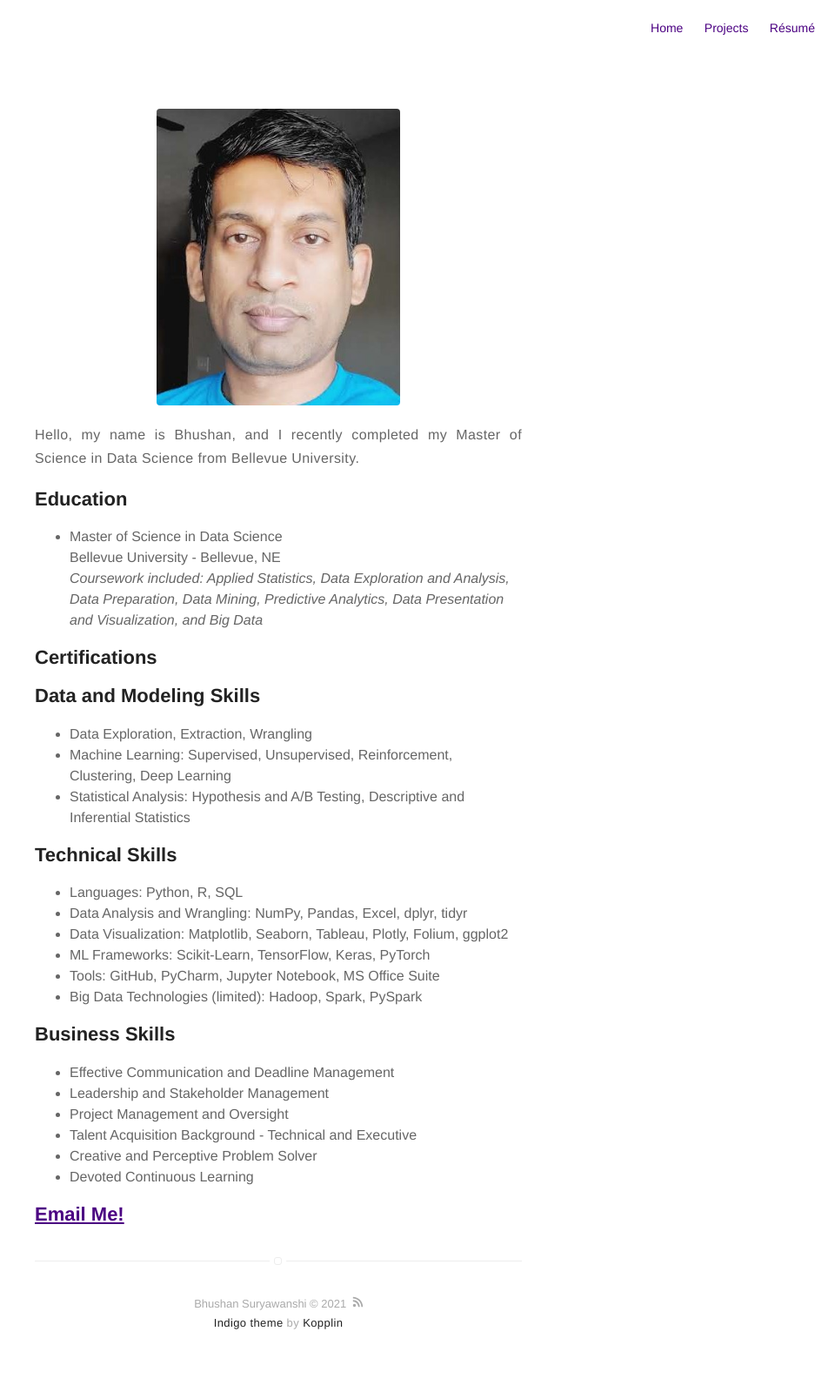
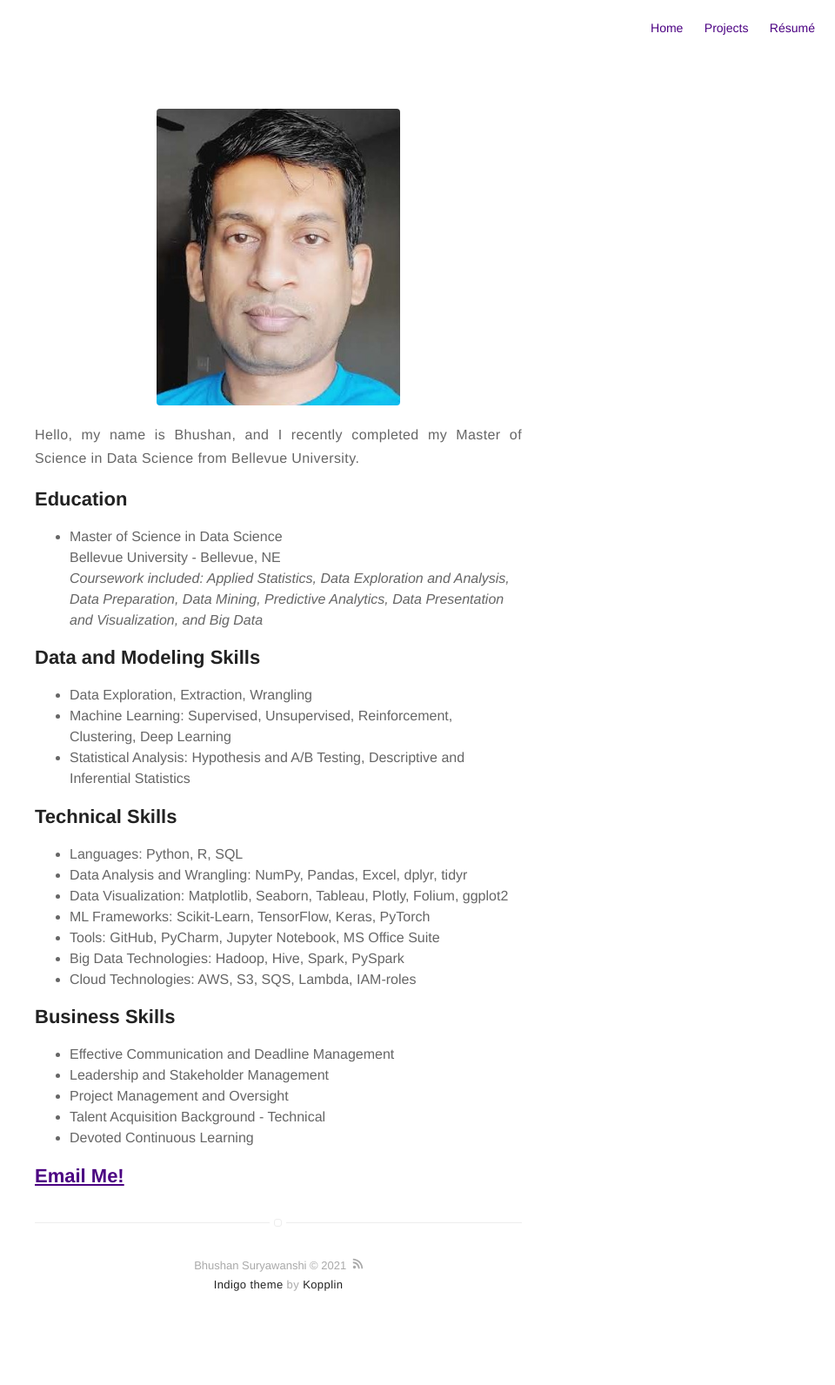
Before and after one commit to BhushanGitHub/bhushanGitHub.github.io, a Jekyll site: the page built from about.md, in a window 1280 px wide. Shown: the whole page at 87% size, without its empty margins (320-1280 px from the left). Built offline with Jekyll 4.4.1, drawn with Linux system fonts in a browser that asks for light colours; after the commit the page ends 1548 px from its top, so only the background shows below that.

```diff
--- a/_config.yml
+++ b/_config.yml
@@ -14,7 +14,7 @@ picture: assets/images/headshot.png
 # and specify source (external or local).
 resume: true
 resume-external: false
-resume-url: assets/bhushanS.pdf
+resume-url: assets/BhushanSuryawanshi_DataEngineer.pdf
 
 url: https://bhushangithub.github.io
 # your url: https://USERNAME.github.io
--- a/about.md
+++ b/about.md
@@ -21,8 +21,6 @@ dd {
 	<dd><i>Coursework included: Applied Statistics, Data Exploration and Analysis, Data Preparation, Data Mining, Predictive Analytics, Data Presentation and Visualization, and Big Data</i></dd></li>
 </ul>
 
-<h2>Certifications</h2>
-
 <ul>
 
 </ul>
@@ -43,7 +41,8 @@ dd {
 	<li>Data Visualization: Matplotlib, Seaborn, Tableau, Plotly, Folium, ggplot2</li>
 	<li>ML Frameworks: Scikit-Learn, TensorFlow, Keras, PyTorch</li>
 	<li>Tools: GitHub, PyCharm, Jupyter Notebook, MS Office Suite</li>
-	<li>Big Data Technologies (limited): Hadoop, Spark, PySpark</li>
+	<li>Big Data Technologies: Hadoop, Hive, Spark, PySpark</li>
+	<li>Cloud Technologies: AWS, S3, SQS, Lambda, IAM-roles</li>
 </ul>
 
 <h2>Business Skills</h2>
@@ -52,9 +51,8 @@ dd {
 	<li>Effective Communication and Deadline Management</li>
 	<li>Leadership and Stakeholder Management</li>
 	<li>Project Management and Oversight</li>
-	<li>Talent Acquisition Background - Technical and Executive</li>
-	<li>Creative and Perceptive Problem Solver </li>
+	<li>Talent Acquisition Background - Technical</li>
 	<li>Devoted Continuous Learning</li>
 </ul>
 
-<h2><a href="mailto:bhushan.bhushanfordatascience@gmail.com">Email Me!</a></h2>
+<h2><a href="mailto:bhushanfordatascience@gmail.com">Email Me!</a></h2>
```
Also changed, not shown: 1 other file.
